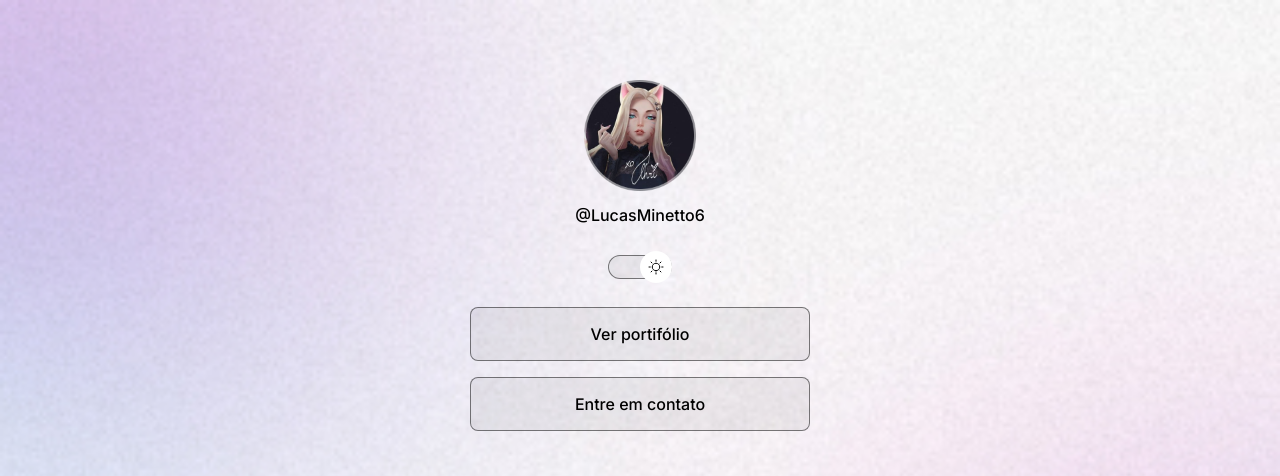
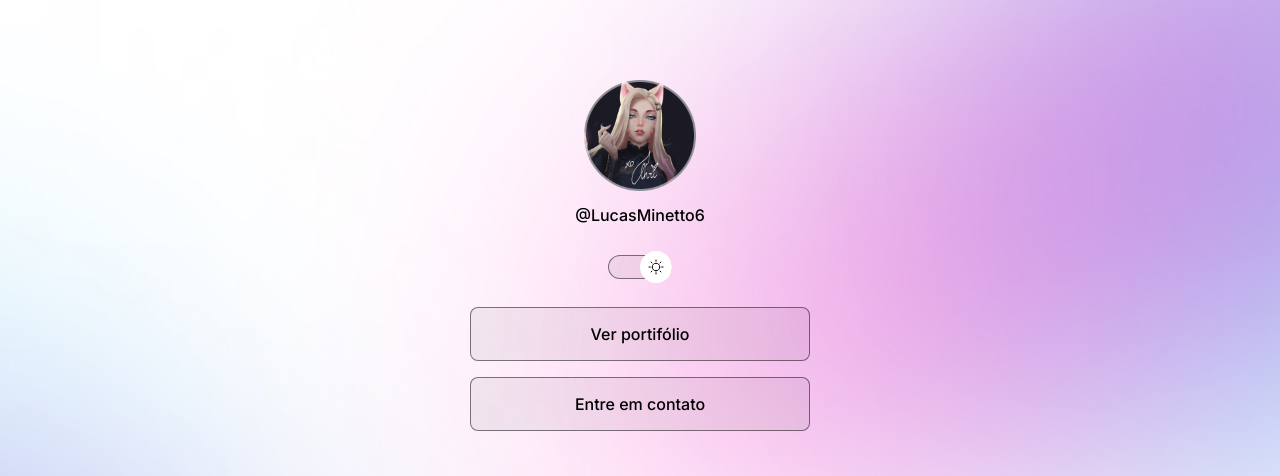
Before and after one commit to XoAhri/DevLinks, a plain HTML site: page index.html in a window 1280 px wide. Shown: the top 476 px of the page. Drawn offline with nearby package versions, Linux system fonts and the light colour scheme.

Commit message:
Background responsivo Media queries

```diff
--- a/style.css
+++ b/style.css
@@ -26,6 +26,7 @@
 
 body {
   background: var(--bg-url) no-repeat top center/cover;
+  height: 100vh;
 }
 
 body * {
@@ -154,3 +155,13 @@
   text-align: center;
   font-size: 14px;
 }
+
+/* Media queries */
+@media (min-width: 700px){
+  :root {
+    --bg-url: url(assets/bg-desktop.jpg);
+  }
+    .light {
+    --bg-url: url(assets/bg-desktop-light.jpg);
+  }
+}
```
